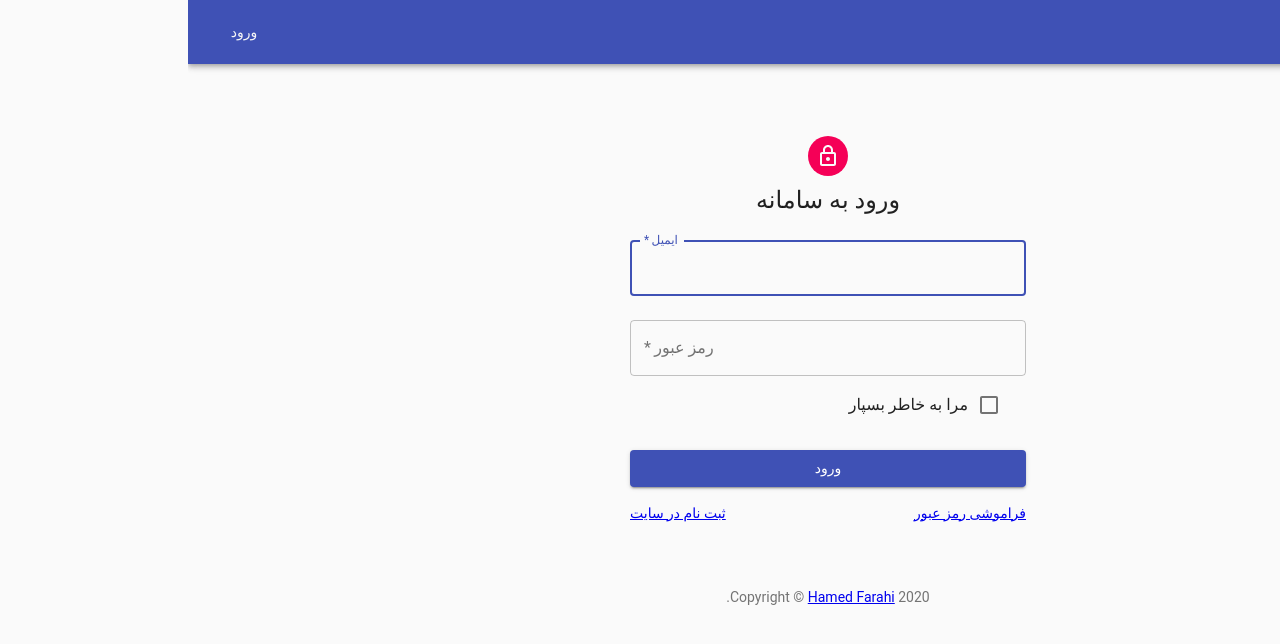
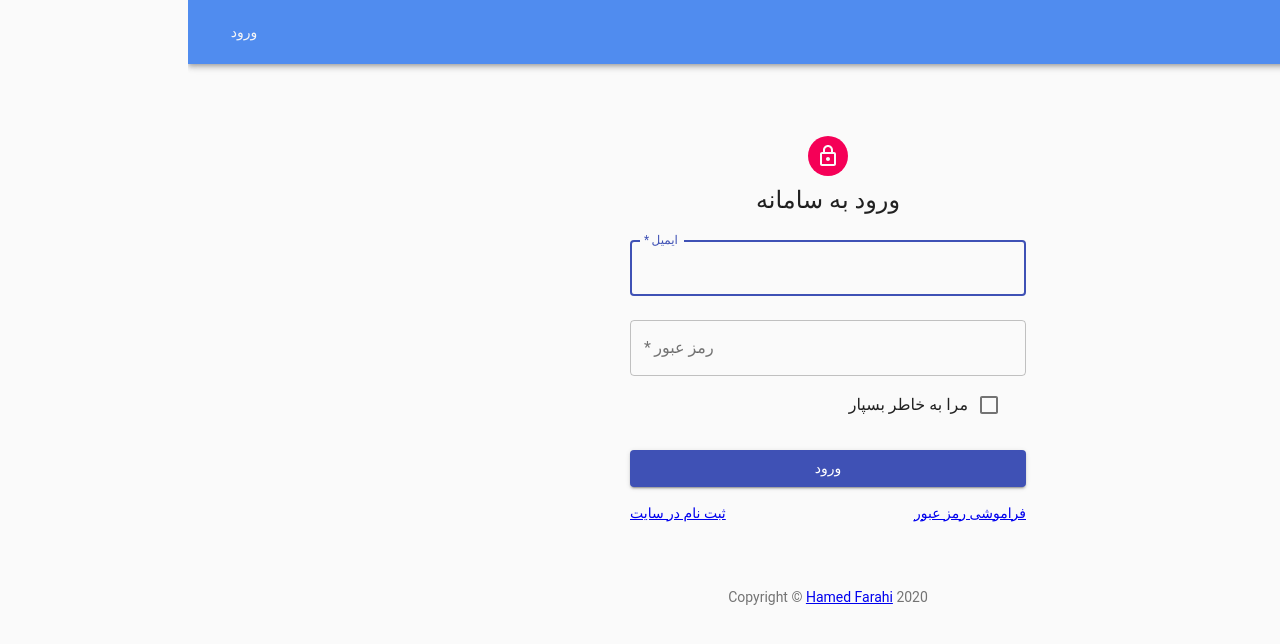
Before and after one commit to hamedfarahi1/jobshaar-react, a React (Create React App) app: page /account/login in a window 1280 px wide. Shown: the top 644 px of the page. Built offline with nearby package versions, Linux system fonts and the light colour scheme; a web font is replaced by a local one; what jss-rtl would draw is missing.

Commit message:
+ add login and register components

```diff
--- a/package.json
+++ b/package.json
@@ -8,6 +8,7 @@
     "@testing-library/jest-dom": "^4.2.4",
     "@testing-library/react": "^9.4.0",
     "@testing-library/user-event": "^7.2.1",
+    "axios": "^0.19.2",
     "jss-rtl": "^0.3.0",
     "node-sass": "^4.13.1",
     "react": "^16.12.0",
--- /dev/null
+++ b/src/core/services/account/AccountService.js
@@ -0,0 +1,5 @@
+const axios = require('axios').default;
+
+export function login() {
+	return axios.post('localhost:8080/')
+}
--- a/src/entity/account/Login.jsx
+++ b/src/entity/account/Login.jsx
@@ -24,7 +24,6 @@ function Copyright() {
 				Hamed Farahi
 		</Link>{' '}
 			{new Date().getFullYear()}
-			{'.'}
 		</Typography>
 	);
 }
--- a/src/entity/account/Register.jsx
+++ b/src/entity/account/Register.jsx
@@ -23,7 +23,6 @@ function Copyright() {
 				Hamed Farahi
       </Link>{' '}
 			{new Date().getFullYear()}
-			{'.'}
 		</Typography>
 	);
 }
--- a/src/entity/home/Home.jsx
+++ b/src/entity/home/Home.jsx
@@ -27,9 +27,14 @@ const useStyles = makeStyles(theme => ({
 	title: {
 		flexGrow: 1,
 	},
+	link: {
+		textDecoration: 'none'
+	},
 	linkButton: {
 		color: '#f6f6f6',
-		textDecoration: 'none'
+	},
+	appBar: {
+		backgroundColor: '#508cef'
 	}
 }));
 
@@ -38,7 +43,7 @@ function Home() {
 	const classes = useStyles();
 	return (
 		<Router>
-			<AppBar position="static">
+			<AppBar position="static" className={classes.appBar}>
 				<Toolbar>
 					<IconButton edge="start" className={classes.menuButton} color="inherit" aria-label="menu">
 						<MenuIcon />
@@ -46,7 +51,7 @@ function Home() {
 					<Typography variant="h6" className={classes.title}>
 						جابشار
     					</Typography>
-					<Link to="/account/login">
+					<Link className={classes.link} to="/account/login">
 						<Button className={classes.linkButton}>ورود</Button>
 					</Link>
 				</Toolbar>
```
Also changed, not shown: 1 other file (tests, documents, lock files or other folders).
